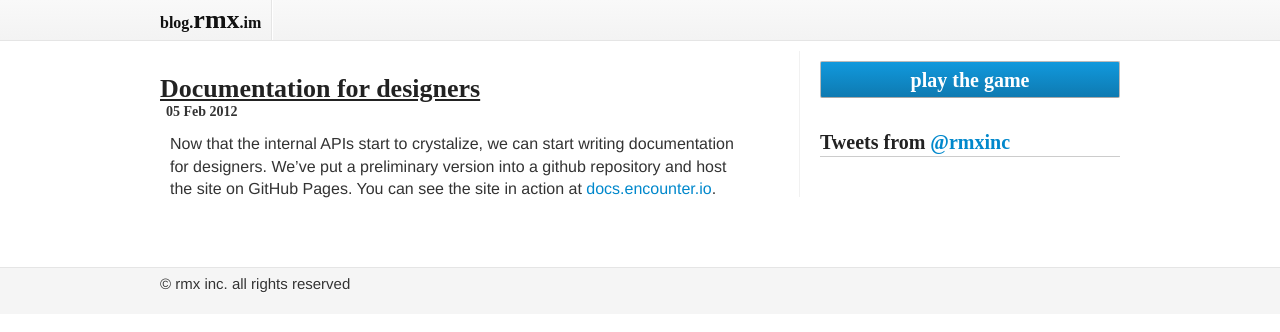
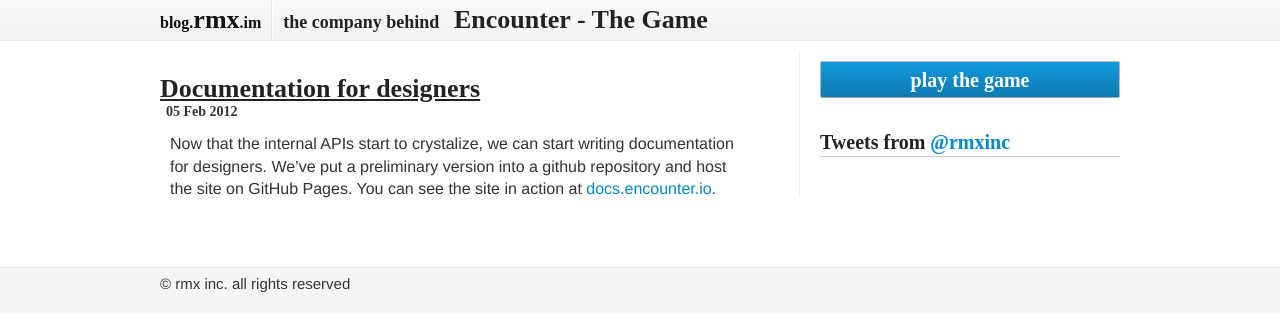
Before and after one commit to rmx/blog.rmx.im, a Jekyll site: the page built from _posts/2012-02-05-documentation-for-designers.md, in a window 1280 px wide. Shown: the top 332 px of the page. Built offline with Jekyll 4.4.1, drawn with Linux system fonts in a browser that asks for light colours; Markdown is read by kramdown in place of the engine named in the settings; comment, search, counter and statistics services are not loaded.

```diff
--- a/_layouts/default.html
+++ b/_layouts/default.html
@@ -20,6 +20,9 @@
     <div class='container'>
         <a href="/" class="logo"><span>blog.</span>rmx<span>.im</span></a>
         <div class='divider-vertical'></div>
+        <span class='slug'>
+            the company behind <a href='http://encounter.io'>Encounter - The Game</a>
+        </span>
     </div>
 </header>
 
--- a/assets/screen.css
+++ b/assets/screen.css
@@ -152,6 +152,12 @@ footer ul li span {
 }
 article {
   margin-bottom: 30px;
+  border-top: 1px solid #f4f4f4;
+  padding-top: 10px;
+}
+article:first-child {
+    border-top: none;
+    padding-top: 0;
 }
 article .content {
   padding: 6px 10px;
@@ -379,3 +385,25 @@ span.shadow:before {
     padding: 0 9px;
     font-size: 20px;
 }
+iframe {
+    background: transparent;
+    border: 0;
+    font-size: 100%;
+    margin: 20px 0;
+    outline: 0;
+    padding: 0;
+    vertical-align: baseline;
+}
+
+header .slug {
+    font-family: ff-enzo-web;
+    font-weight: 600;
+    float: left;
+    display: inline-block;
+    font-size: 18px;
+}
+header .slug a {
+    color: #222;
+    font-size: 26px;
+    padding-left: 10px;
+}
```
Also changed, not shown: _posts/2012-12-04-fundraising-campaign.md (added, +32 -0 lines).
